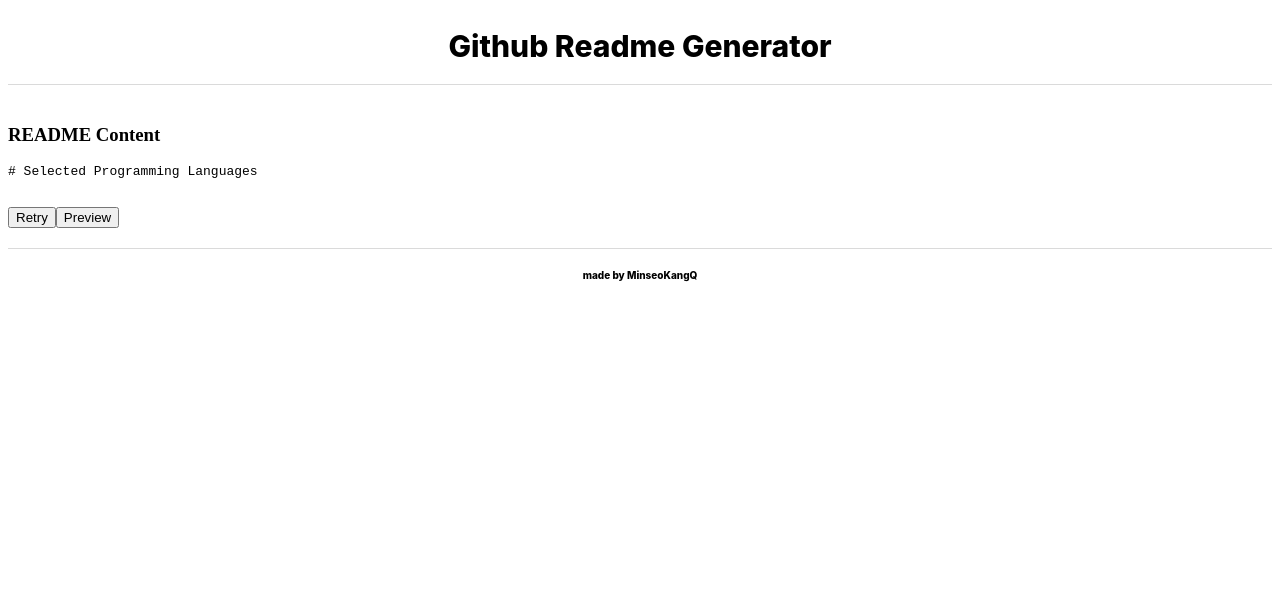
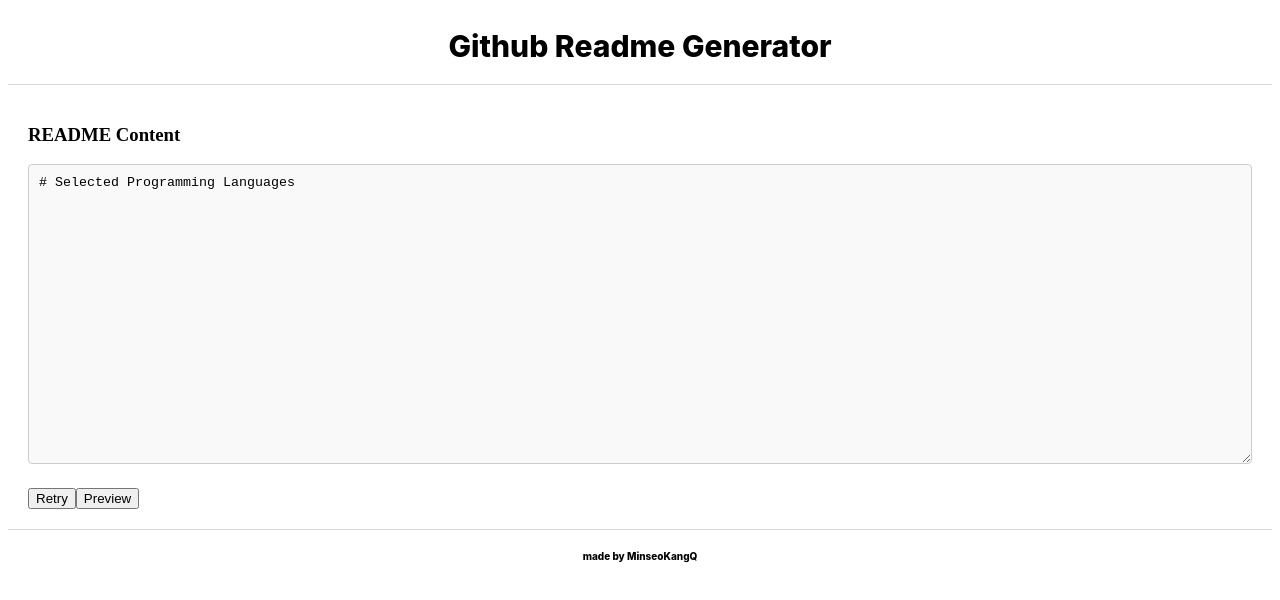
Before and after one commit to MinseoKangQ/github-readme-generator, a React (Vite) app: page / in a window 1280 px wide. Both pictures are taken after typing "Sample" into the empty fields and a click on the button "Generate README". Shown: the top 600 px of the page. Built offline with nearby package versions, Linux system fonts and the light colour scheme.

Commit message:
:sparkles: 사용자가 직접 markdown 파일 수정 가능, 해당 내용 preview에 적용

```diff
--- a/src/Body/Body.css
+++ b/src/Body/Body.css
@@ -1,3 +1,40 @@
 .body {
-    padding: 20px 0; /* 상하 패딩 추가 */
+    padding: 20px 20px; /* 상하 패딩 추가 */
 }
+
+.readmeContent {
+    text-align: center; /* 텍스트 중앙 정렬 */
+    display: flex;
+    flex-direction: column;
+    align-items: center; /* 자식 요소들을 가운데 정렬 */
+    justify-content: center;
+    width: 100%; /* 컨테이너 너비를 100%로 설정 */
+  }
+
+  .readmeContent pre {
+    text-align: left; /* pre 태그 내의 텍스트는 왼쪽 정렬 */
+    width: 80%; /* pre 태그 너비를 부모의 80%로 설정 */
+  }
+
+  .codePreview, .markdownPreview {
+    width: 100%; /* 컨테이너 너비를 100%로 설정 */
+    min-height: 300px; /* 최소 높이 설정 */
+    border: 1px solid #ccc; /* 경계선 추가 */
+    margin-bottom: 20px; /* 하단 마진 추가 */
+    padding: 10px; /* 패딩 추가 */
+    box-sizing: border-box; /* 패딩과 경계선을 너비에 포함 */
+    border-radius: 4px; /* 경계선 둥글게 처리 */
+    background-color: #f9f9f9; /* 배경색 설정 */
+  }
+
+  /* textarea에 대한 스타일 */
+  .codePreview {
+    font-family: monospace; /* 고정 폭 글꼴 사용 */
+    resize: vertical; /* 세로 방향으로만 크기 조절 가능 */
+  }
+
+  /* 마크다운 프리뷰 영역 스타일링 */
+  .markdownPreview {
+    text-align: left; /* 텍스트 왼쪽 정렬 */
+    overflow-y: auto; /* 내용이 넘칠 경우 세로 스크롤바 표시 */
+  }
--- a/src/Body/Body.jsx
+++ b/src/Body/Body.jsx
@@ -9,26 +9,32 @@ export default function Body() {
   const [isLoading, setIsLoading] = useState(false);
   const [readmeContent, setReadmeContent] = useState('');
   const [showReadme, setShowReadme] = useState(false);
-  const [previewMode, setPreviewMode] = useState(false);
+  const [previewMode, setPreviewMode] = useState(false); // false: Edit mode, true: Preview mode
+
+    const handleContentChange = (event) => {
+      setReadmeContent(event.target.value); // 사용자가 textarea에서 입력한 내용을 readmeContent에 저장
+    };
 
     const generateReadme = () => {
       setIsLoading(true);
       setTimeout(() => {
+        // README 내용을 생성하는 로직 추가
         const markdown = selectedLanguages.map(language => `- ${language}: Basic information about ${language}.\n`).join('');
         setReadmeContent(`# Selected Programming Languages\n\n${markdown}`);
+        setShowReadme(true); // README 내용을 보여주기 위해 true로 설정
         setIsLoading(false);
-      setShowReadme(true);
-    }, 2000);
+      }, 1500);
     };
+
 
     const retry = () => {
       setShowReadme(false);
       setReadmeContent('');
-    setPreviewMode(false);
+      setPreviewMode(false); // Reset to edit mode
     };
 
     const togglePreview = () => {
-    setPreviewMode(!previewMode);
+      setPreviewMode(!previewMode); // Toggle between edit and preview mode
     };
 
   return (
@@ -39,12 +45,18 @@ export default function Body() {
         <div>
           <h3>README Content</h3>
           {previewMode ? (
-            <div dangerouslySetInnerHTML={{ __html: marked(readmeContent) }} /> // 마크다운을 HTML로 변환하여 렌더링
+            // Preview mode
+            <div className="markdownPreview" dangerouslySetInnerHTML={{ __html: marked(readmeContent) }} />
           ) : (
-            <pre>{readmeContent}</pre>
+            // Code mode
+            <textarea
+              className="codePreview"
+              value={readmeContent}
+              onChange={handleContentChange}
+            />
           )}
           <button onClick={retry}>Retry</button>
-          <button onClick={togglePreview}>{previewMode ? 'Code View' : 'Preview'}</button>
+          <button onClick={togglePreview}>{previewMode ? 'Code' : 'Preview'}</button>
         </div>
       ) : (
         <>
```
Lines whose indentation alone changed are shown as unchanged.
